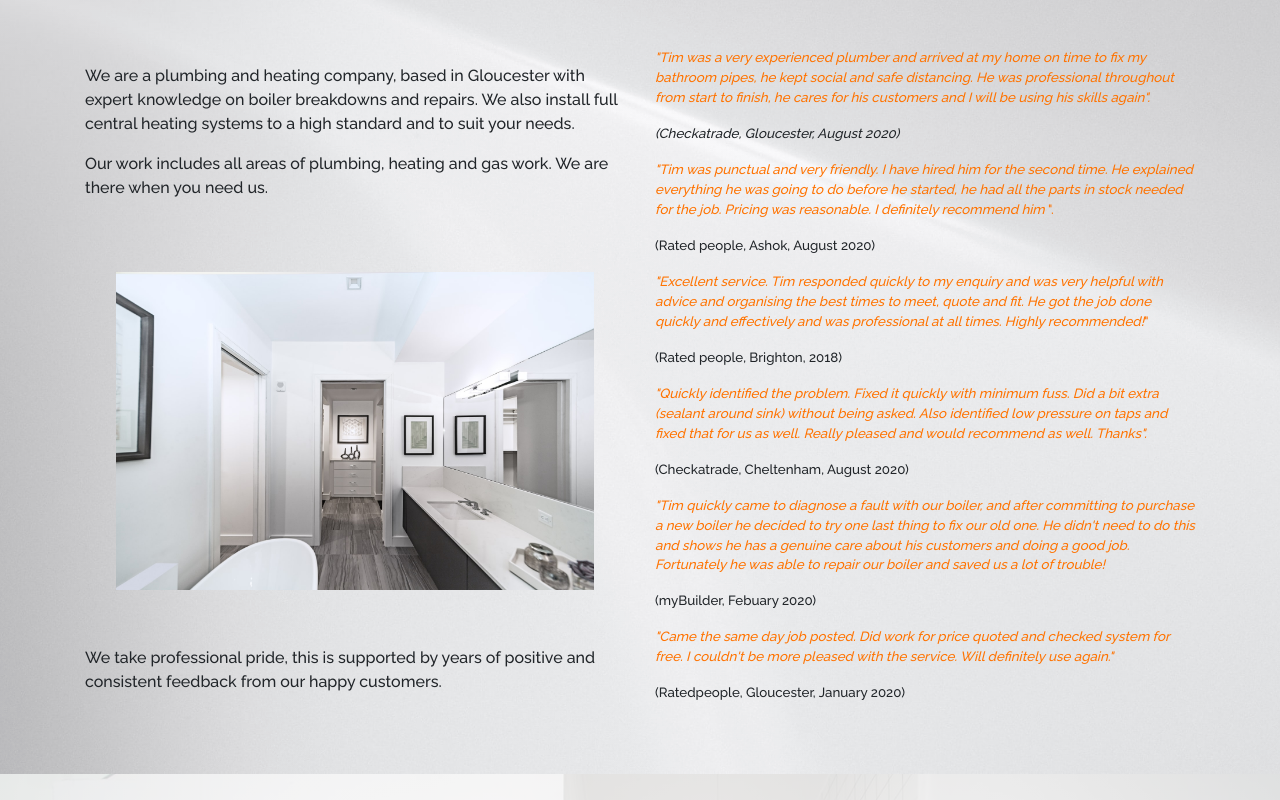
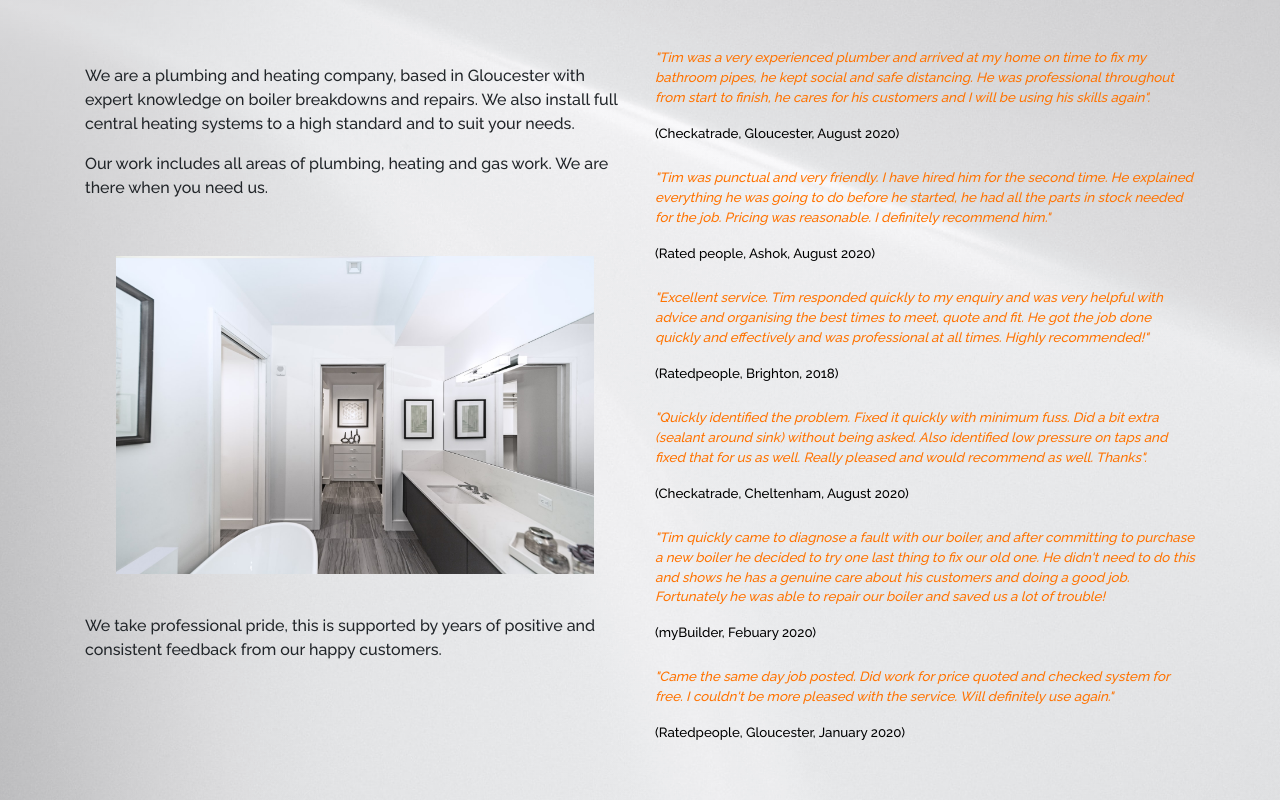
Before and after one commit to Conorbeamish/repair-service-action, a plain HTML site: page index.html in a window 1280 px wide. Shown: the part 1600-2400 px from the top of the page. Drawn offline with nearby package versions, Linux system fonts and the light colour scheme.

Commit message:
Fix quotes

```diff
--- a/index.html
+++ b/index.html
@@ -142,12 +142,11 @@
                   We are there when you need us.
                 <p>
 
-                  <div id="image" class="col-md-12 ourworkpar">
+                <div id="image" class="col-md-12 pt-4">
                     <img src="images/luxery bathroom.jpeg" class="img-fluid p-3" alt="Image of bathroom">
-                    <!-- <img src="images/luxery bathroom 2.jpeg" class="img-fluid p-0" alt="Image of bathroom"> -->
                 </div>
 
-                  <p class="ourworkpar">
+                <p class="pt-4">
                   We take professional pride, this is
                   supported by years of positive and
                   consistent feedback from our happy customers.
@@ -156,55 +155,55 @@
 
 
             <div class="col-md-6  fade-in">
-              <p class="brand-color quote">
-                <em>"Tim was a very experienced plumber and arrived at my home on time
+              <div class="brand-color quote  mb-4">
+                <p class="italic">"Tim was a very experienced plumber and arrived at my home on time
                 to fix my bathroom pipes, he kept social and safe distancing.
                 He was professional throughout from start to finish, he cares
-                for his customers and I will be using his skills again".
-                <p class="quote">(Checkatrade, Gloucester, August 2020)</p> </em>
-
-                </p>
-                <p class="brand-color quote">
-                  <em>"Tim was punctual and very friendly. I have hired him for the
+                for his customers and I will be using his skills again".</p>
+                <div class="black">(Checkatrade, Gloucester, August 2020)</div>
+              </div>
+              <div class="brand-color quote mb-4">
+                <p class="italic">"Tim was punctual and very friendly. I have hired him for the
                 second time. He explained everything he was going to do before
                 he started, he had all the parts in stock needed for the
-                  job. Pricing was reasonable. I definitely recommend him </em>".
-                  <p class="quote">(Rated people, Ashok, August 2020)</p>
-
-
-              </p>
-              <p class="brand-color quote">
-                <em>"Excellent service. Tim responded quickly to my enquiry and
+                job. Pricing was reasonable. I definitely recommend him."</p>
+                <div class="black">
+                  (Rated people, Ashok, August 2020)
+                </div>
+              </div>
+              <div class="brand-color quote mb-4">
+                <p class="italic">"Excellent service. Tim responded quickly to my enquiry and
                 was very helpful with advice and organising the best times
                 to meet, quote and fit. He got the job done quickly and
-                effectively and was professional at all times. Highly recommended!</em>"
-                <p class="quote">(Rated people, Brighton, 2018)</p>
+                effectively and was professional at all times. Highly recommended!"
                 </p>
-              <p class="brand-color quote">
-                <em>"Quickly identified the problem. Fixed it quickly with minimum fuss.
+                <div class="black">(Ratedpeople, Brighton, 2018)</div>
+              </div>
+              <div class="brand-color quote mb-4">
+                <p class="italic">"Quickly identified the problem. Fixed it quickly with minimum fuss.
                   Did a bit extra (sealant around sink) without being asked. Also identified
                   low pressure on taps and fixed that for us as well. Really pleased and
-                  would recommend as well. Thanks".</em>
-                  <p class="quote">(Checkatrade, Cheltenham, August 2020)</p>
-
+                  would recommend as well. Thanks".
                 </p>
-                <p class="brand-color quote">
-                  <em>"Tim quickly came to diagnose a fault with our boiler, and after
+                <div class="black">(Checkatrade, Cheltenham, August 2020)</div>
+              </div>
+              <div class="brand-color quote mb-4">
+                <p class="italic">"Tim quickly came to diagnose a fault with our boiler, and after
                   committing to purchase a new boiler he decided to try one last thing
                   to fix our old one. He didn't need to do this and shows he has a
                   genuine care about his customers and doing a good job.
                   Fortunately he was able to repair our boiler and saved us a lot
-                    of trouble!</em>
-                    <p class="quote">(myBuilder, Febuary 2020)</p>
-
-
+                  of trouble!
                 </p>
-              <p class="brand-color quote">
-                <em>"Came the same day job posted. Did work for price quoted and
+                <div class="black">(myBuilder, Febuary 2020)</div>
+              </div>
+              <div class="brand-color quote mb-4">
+                <p class="italic">"Came the same day job posted. Did work for price quoted and
                   checked system for free. I couldn't be more pleased with the service.
-                  Will definitely use again."</em>
-                  <p class="quote">(Ratedpeople, Gloucester, January 2020)</p>
+                  Will definitely use again."
                 </p>
+                <div class="black">(Ratedpeople, Gloucester, January 2020)</div>
+              </div>
             </div>
 
         </div>
@@ -219,7 +218,7 @@
           <h2 class="text-dark"><strong class="contact">Check out our online reviews!</strong></h2>
           <hr class="landing-hr"/>
           <div class="mt-3 d-flex flex-wrap">
-            <a class="landing-button mb-2" href="" role="button"><strong>Checkatrade</strong><div class="capital">9.8/10% Feedback</div></a>
+            <a class="landing-button mb-2" href="" role="button"><strong>Checkatrade</strong><div class="capital">9.9/10 Feedback</div></a>
             <a class="landing-button mb-2" href="" role="button"><strong>RatedPeople</strong><div class="capital">5 Star Rating</div></a>
             <a class="landing-button mb-2" href="" role="button"><strong>MyBuilder</strong><div class="capital">100% Feedback</div></a>
           </div>
--- a/main.css
+++ b/main.css
@@ -38,6 +38,10 @@ body {
 
 .black{
     color: black;
+}
+
+.italic{
+    font-style: italic;
 }
 
 .landing-button{
@@ -102,7 +106,3 @@ body {
     text-decoration: none;
     color: #ff7300;
 }
-
-.ourworkpar {
-    padding-top: 2.5rem;
-}
```
Lines whose indentation alone changed are shown as unchanged.
